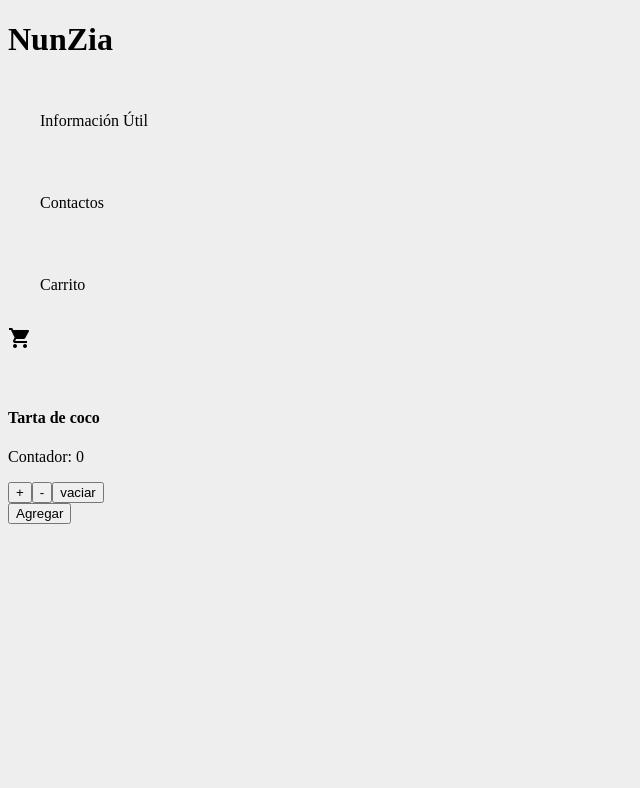
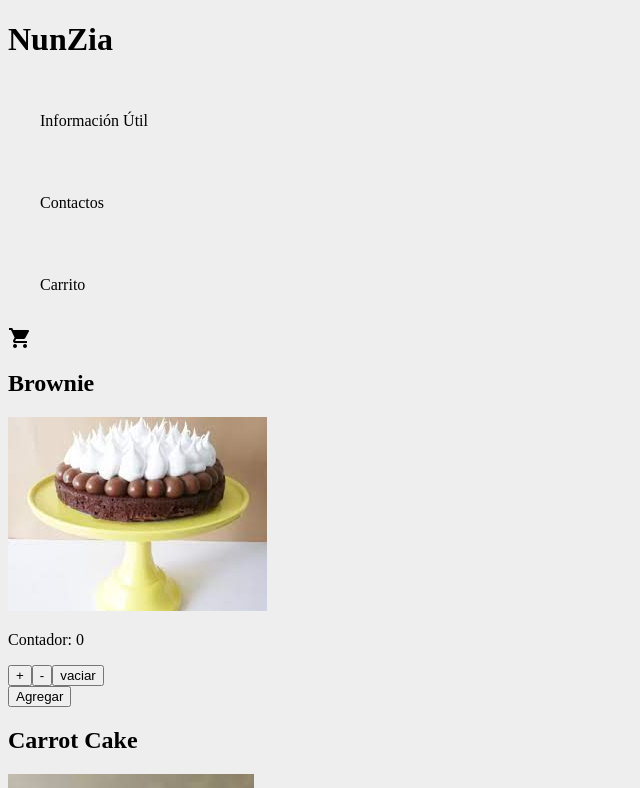
Before and after one commit to Alegaa/app-react, a React (Create React App) app: page / in a window 1280 px wide. Shown: the top 788 px of the page, without its empty margins (0-640 px from the left). Built offline with nearby package versions, Linux system fonts and the light colour scheme.

Commit message:
Modificaciones en App para que muestre en pantalla los productos. Aplicando un map, para recorrer el array

```diff
--- a/src/App.js
+++ b/src/App.js
@@ -1,5 +1,5 @@
 import Header from "./componentes/header/Header";
-import ItemListContainer from "./componentes/menu/ItemListContainer";
+import ItemListContainer from "./componentes/menu/Container";
 
 import "./componentes/header/header.css"
 
--- a/src/componentes/menu/Container.js
+++ b/src/componentes/menu/Container.js
@@ -1,8 +1,8 @@
 import React from 'react'
 
-import List from './List'
+import ItemList from './ItemList'
 
-const Container = () => {
+const ItemListContainer = () => {
 
   const DATA = [
   {id: 1,img: '/brownie.jpg',nombre: 'Brownie',precio: 2500,},
@@ -15,8 +15,8 @@ const Container = () => {
 ]
 return(
   <div>
-    <List data={DATA}/>
+    <ItemList data={DATA}/>
   </div>
 );
 };
-export default Container;
+export default ItemListContainer;
--- a/src/componentes/menu/ItemListContainer.js
+++ b/src/componentes/menu/Item.js
@@ -2,7 +2,7 @@ import React from 'react'
 import ItemCount from './ItemCount';
 
 
-const ItemListContainer = props =>{
+const Item = props =>{
     return(
         <div>
           <h2>{props.name}</h2>
@@ -11,4 +11,4 @@ const ItemListContainer = props =>{
        </div>
     )}
 
-export default ItemListContainer;
+export default Item;
--- a/src/componentes/menu/ItemCount.js
+++ b/src/componentes/menu/ItemCount.js
@@ -31,9 +31,6 @@ const ItemCount=({stock, initial}) =>{
 
     return(
         <div>
-            <div>
-                <h4>Tarta de coco</h4>
-            </div>
         <p>Contador: {contador}</p>
         <button onClick={sumar}> + </button>
         <button onClick={restar}> - </button>
--- /dev/null
+++ b/src/componentes/menu/ItemList.js
@@ -0,0 +1,16 @@
+import React from 'react'
+import Item from './Item'
+
+const ItemList= props => {
+    return(
+        <div>
+            {props.data.map(item => (
+                <Item key={item.id} name={item.nombre} image={item.img}>
+
+                </Item>
+            ))}
+        </div>
+        )
+}
+
+export default ItemList;
```
Also changed, not shown: src/componentes/menu/List.js (deleted, +0 -16 lines).
